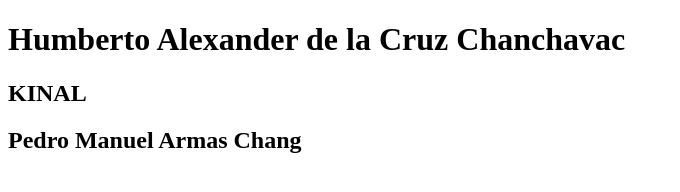
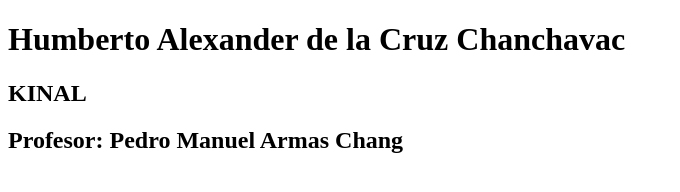
Before and after one commit to hdelacruz-2017473/hd-ejemplo, a plain HTML site: page index.html in a window 1280 px wide. Shown: the whole page, without its empty margins (0-680 px from the left). Drawn offline with Linux system fonts and the light colour scheme.

Commit message:
Update index.html
Se actualizó el nombre del profesor

```diff
--- a/index.html
+++ b/index.html
@@ -10,7 +10,7 @@
 <body>
     <h1>Humberto Alexander de la Cruz Chanchavac</h1>
     <h2>KINAL</h2>
-    <h2>Pedro Manuel Armas Chang</h2>
+    <h2>Profesor: Pedro Manuel Armas Chang</h2>
 
 </body>
 </html>
```
